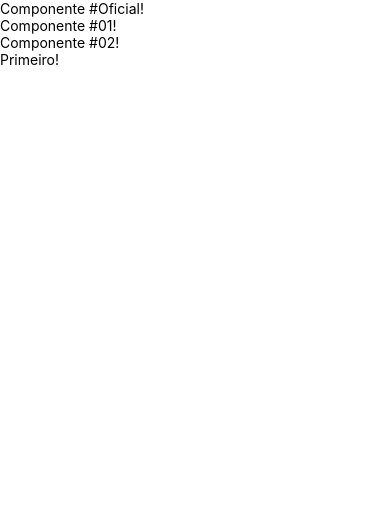
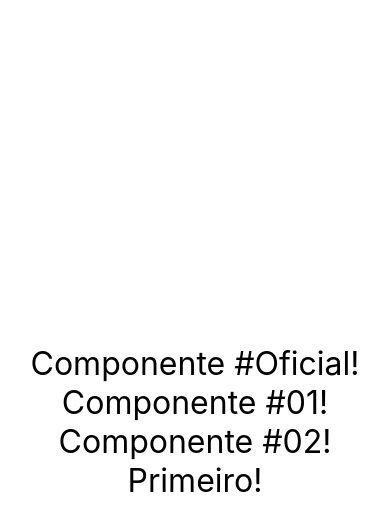
Before and after one commit to WellintonCamboim/cod3r-react-native, a React Native app in the folder fundReactNative/: screen / in a window 390 px wide. Shown: the top 530 px of the page. Built offline with nearby package versions, Linux system fonts and the light colour scheme.

Commit message:
Um Pouco de Estilo(Style)

```diff
--- a/fundReactNative/src/App.js
+++ b/fundReactNative/src/App.js
@@ -1,5 +1,5 @@
 import React from 'react'
-import { Text, View } from 'react-native'
+import { Text, View, StyleSheet } from 'react-native'
 import Primeiro from './components/Primeiro'
 import CompOficial, { Comp1, Comp2 } from './components/Multi'
 
@@ -10,10 +10,19 @@ import CompOficial, { Comp1, Comp2 } from './components/Multi'
 // export default() => <Text>Primeiro Componente!!!</Text>
 
 export default () => (
-    <View>
+    <View style={style.App}>
         <CompOficial />
         <Comp1 />
         <Comp2 />
         <Primeiro />
     </View>
 )
+
+const style = StyleSheet.create({
+    App: {
+        flexGrow:1,
+        justifyContent: "center",
+        alignItems: "center"
+
+    },
+})
--- a/fundReactNative/src/components/Multi.js
+++ b/fundReactNative/src/components/Multi.js
@@ -1,16 +1,17 @@
 import React from 'react'
 import { Text } from 'react-native'
+import StylePadrao from './style'
 
 function Comp() {
-    return <Text>Componente #Oficial!</Text>
+    return <Text style={StylePadrao.fontG}>Componente #Oficial!</Text>
 }
 
 function Comp1() {
-    return <Text>Componente #01!</Text>
+    return <Text style={StylePadrao.fontG}>Componente #01!</Text>
 }
 
 function Comp2() {
-    return <Text>Componente #02!</Text>
+    return <Text style={StylePadrao.fontG}>Componente #02!</Text>
 }
 
 export { Comp1, Comp2 }
--- a/fundReactNative/src/components/Primeiro.js
+++ b/fundReactNative/src/components/Primeiro.js
@@ -1,8 +1,9 @@
 import React from 'react'
 import { Text } from 'react-native'
+import StylePadrao from './style'
 
 // export default () => {
 //     return <Text>Primeiro!</Text>
 // }
 
-export default () => <Text>Primeiro!</Text>
+export default () => <Text style={StylePadrao.fontG}>Primeiro!</Text>
--- /dev/null
+++ b/fundReactNative/src/components/style.js
@@ -0,0 +1,8 @@
+import React from 'react'
+import { StyleSheet } from 'react-native'
+
+export default StyleSheet.create({
+    fontG: {
+        fontSize: 32
+    }
+})
```
